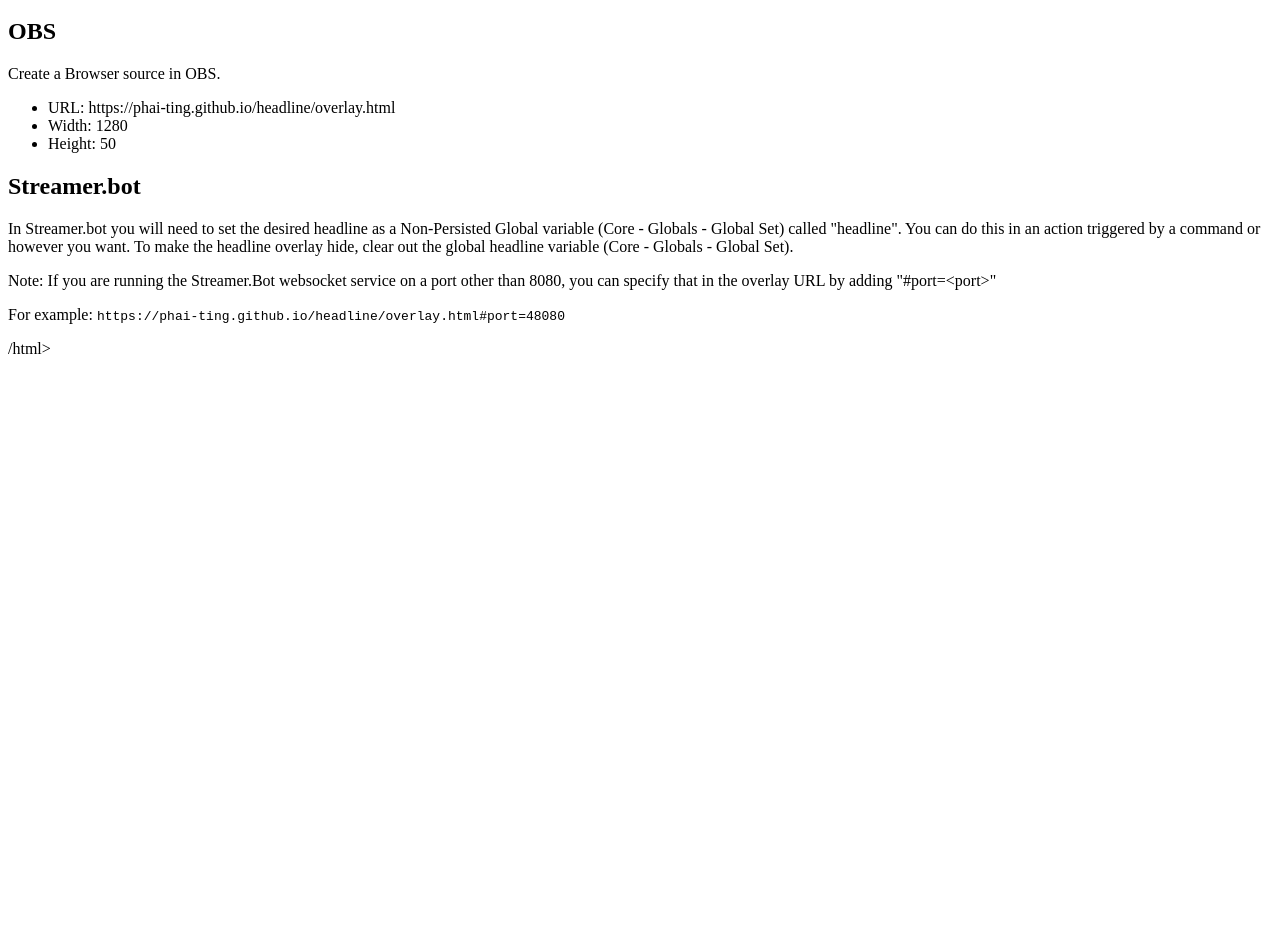
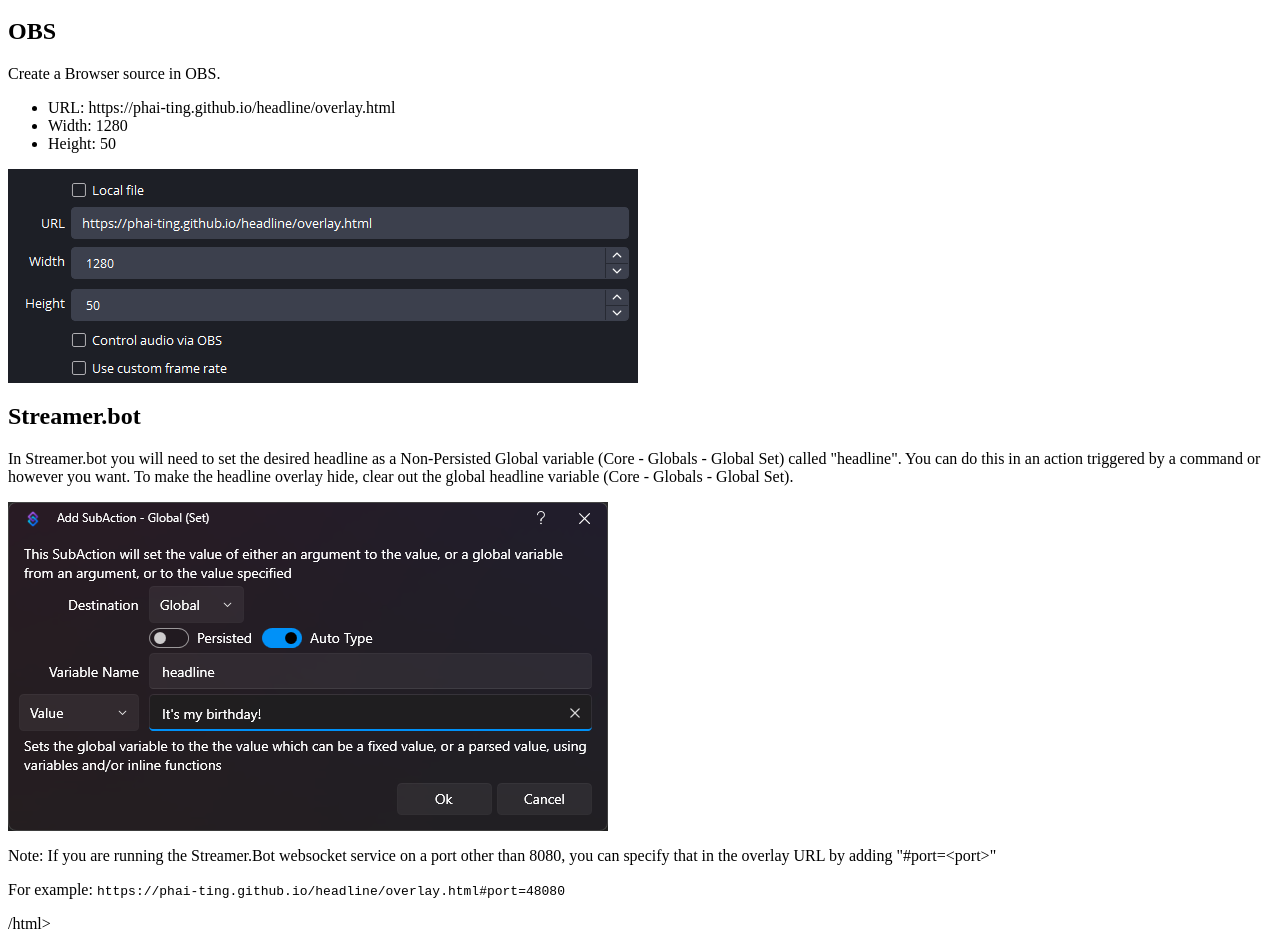
Before and after one commit to phai-ting/phai-ting.github.io, a plain HTML site: page headline/index.html in a window 1280 px wide. Shown: the part 48-989 px from the top of the page. Before the commit the page ends 800 px from the top, so only its background shows below. Drawn offline with Linux system fonts and the light colour scheme.

Commit message:
Small tweaks to the instructions. Including screenshots.

```diff
--- a/headline/index.html
+++ b/headline/index.html
@@ -11,11 +11,12 @@
   <li>Width: 1280</li>
   <li>Height: 50</li>
 </ul>
-
+<p><img src="assets/img/headline-obs.png"></p>
 <h2>Streamer.bot</h2>
 <p>In Streamer.bot you will need to set the desired headline as a Non-Persisted Global variable (Core - Globals - Global Set) called "headline". You
   can do this in an action triggered by a command or however you want. To make the headline overlay hide, clear out the
 global headline variable (Core - Globals - Global Set).</p>
+<p><img src="assets/img/headline-set.png"></p>
 
 <p>Note: If you are running the Streamer.Bot websocket service on a port other than 8080, you can specify that in the overlay URL by adding "#port=&lt;port&gt;"</p>
 <p>For example: <code>https://phai-ting.github.io/headline/overlay.html#port=48080</code></p>
```
Also changed, not shown: headline/assets/img/headline-obs.png (added), headline/assets/img/headline-set.png (added).
